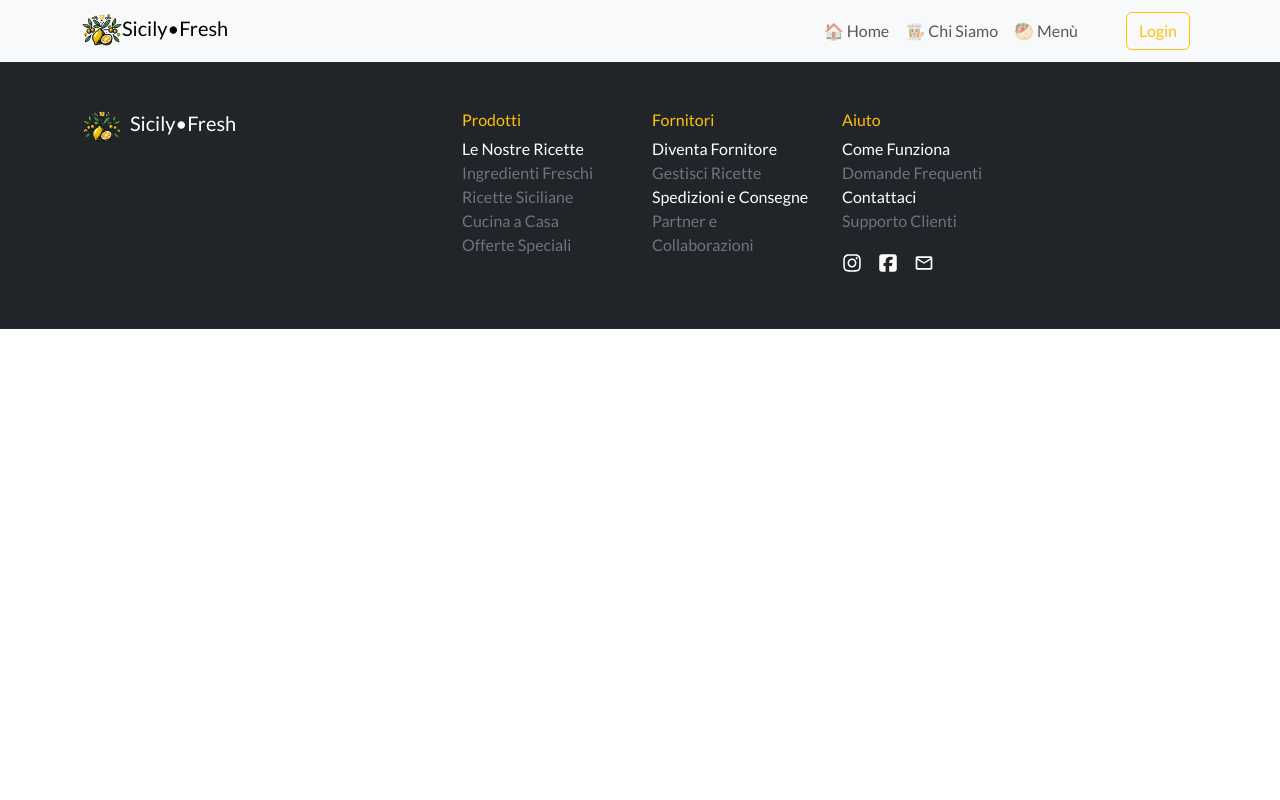
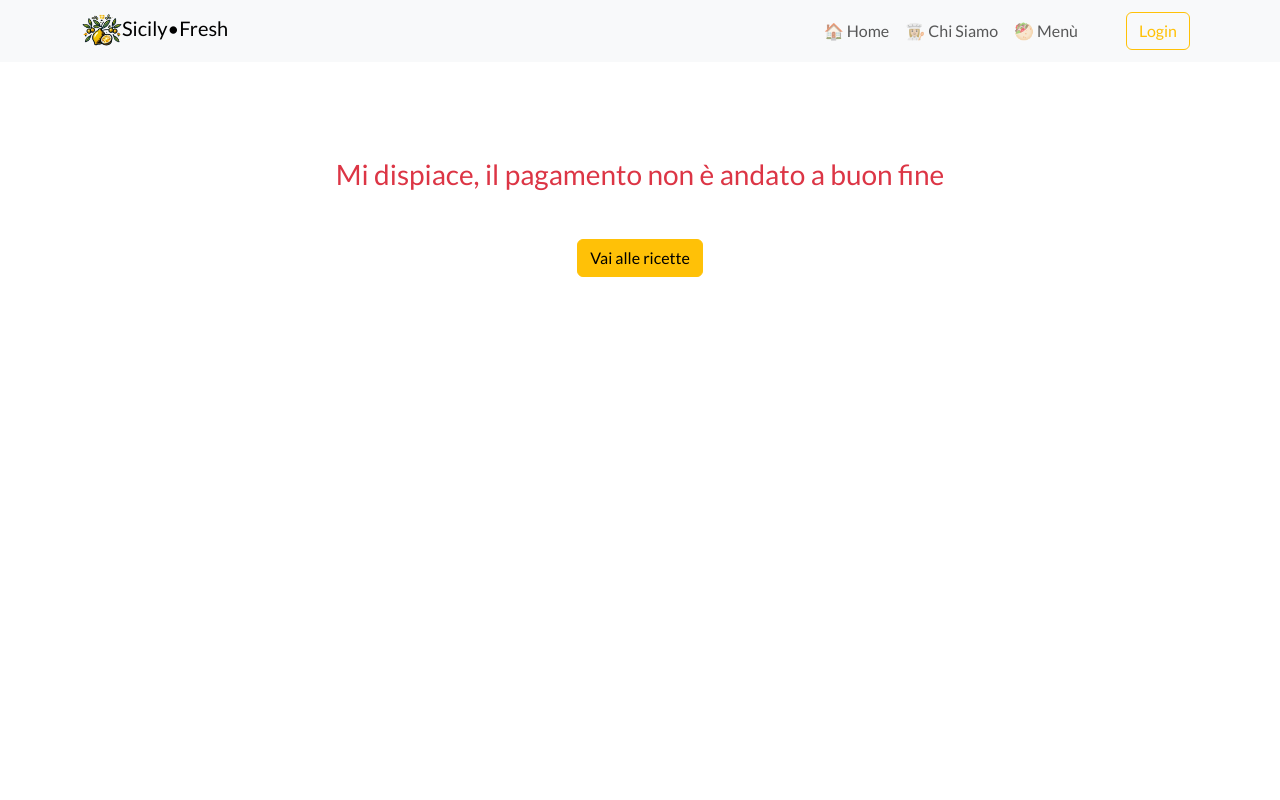
Before and after one commit to Cecchy2/capstone_sicily_fresh_front_end, a React (Vite) app: page /cancel in a window 1280 px wide. Shown: the top 800 px of the page. Built offline with nearby package versions, Linux system fonts and the light colour scheme; no server answers.

Commit message:
aggiunta cancelPage per problemi con il pagamento stripe

```diff
--- a/src/App.jsx
+++ b/src/App.jsx
@@ -22,6 +22,7 @@ import ContattaciPage from "./components/ContattaciPage";
 import Fornitori from "./components/Fornitori";
 import ComeFunzionaPage from "./components/ComeFunzionaPage";
 import SuccessPage from "./components/SuccessPage";
+import CancelPage from "./components/CancelPage";
 
 function App() {
   return (
@@ -47,6 +48,7 @@ function App() {
           <Route path="/fornitori" element={<Fornitori />} />
           <Route path="/come-funziona" element={<ComeFunzionaPage />} />
           <Route path="/success/:price" element={<SuccessPage />} />
+          <Route path="/cancel" element={<CancelPage />} />
         </Routes>
         <Footer />
       </BrowserRouter>
--- /dev/null
+++ b/src/components/CancelPage.jsx
@@ -0,0 +1,24 @@
+import { Button, Col, Container, Row } from "react-bootstrap";
+import { useNavigate } from "react-router-dom";
+
+const CancelPage = () => {
+  const navigate = useNavigate();
+
+  return (
+    <Container className="vh-100">
+      <Row>
+        <Col className="mt-5">
+          <h3 className="text-danger mt-5 text-center">Mi dispiace, il pagamento non è andato a buon fine</h3>
+          <div className="d-flex justify-content-center mt-5">
+            {" "}
+            <Button variant="warning" onClick={() => navigate("/allRicettePage")}>
+              Vai alle ricette
+            </Button>
+          </div>
+        </Col>
+      </Row>
+    </Container>
+  );
+};
+
+export default CancelPage;
--- a/src/components/OrdiniPage.jsx
+++ b/src/components/OrdiniPage.jsx
@@ -79,7 +79,7 @@ const OrdiniPage = () => {
                     )}
 
                     <div className="d-flex flex-column flex-grow-1">
-                      <Card.Body className="p-0">
+                      <Card.Body className="p-3">
                         <div className="d-flex">
                           <Card.Title className="text-center fw-bold ">
                             <h1>{dettaglio.ricetta ? dettaglio.ricetta.titolo : "Titolo non disponibile"}</h1>
--- a/src/components/RicetteFornitorePage.jsx
+++ b/src/components/RicetteFornitorePage.jsx
@@ -27,7 +27,7 @@ const RicetteFornitorePage = () => {
   }, [dispatch, ricette]);
 
   return (
-    <Container className="vh-100">
+    <Container>
       <Row className="mt-5">
         {ricette && ricette.ricette && ricette.ricette.length > 0 ? (
           ricette.ricette.map((ricetta, index) => (
```
